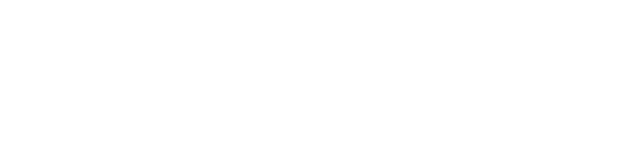
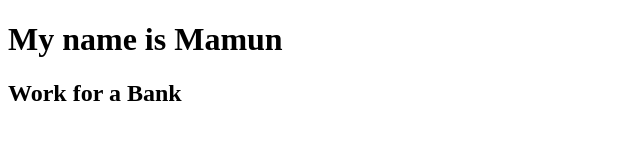
Before and after one commit to Mamun9698/HeroWeb, a plain HTML site: page My-first-ripo/index.html in a window 1280 px wide. Shown: the whole page, without its empty margins (0-640 px from the left). Drawn offline with Linux system fonts and the light colour scheme.

Commit message:
My first header

```diff
--- a/My-first-ripo/index.html
+++ b/My-first-ripo/index.html
@@ -9,7 +9,8 @@
 </head>
 
 <body>
-
+    <h1>My name is Mamun</h1>
+    <h2>Work for a Bank</h2>
 </body>
 
 </html>
```
